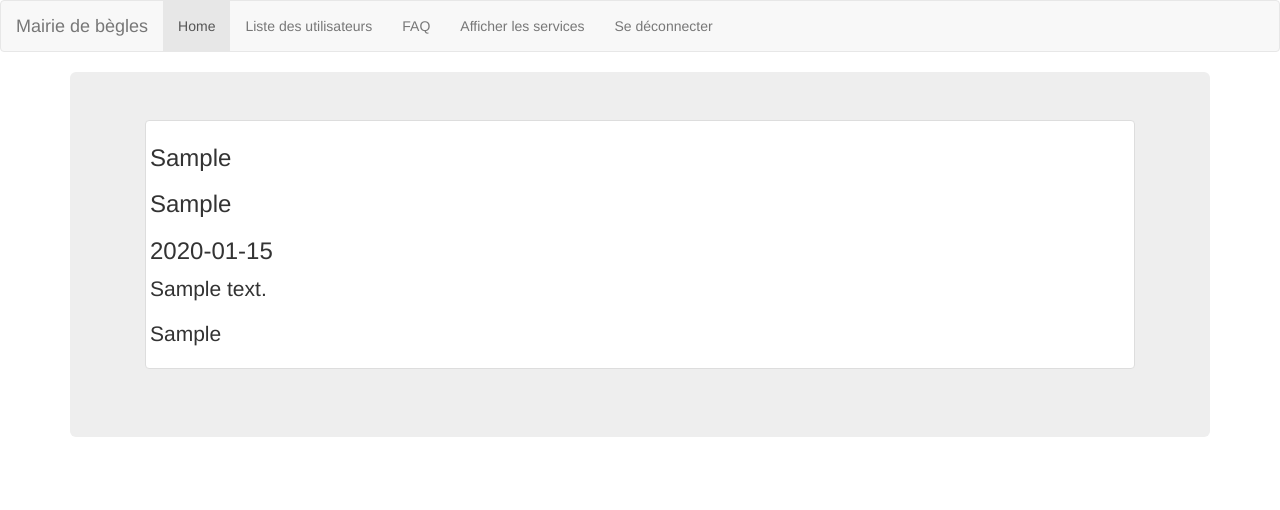
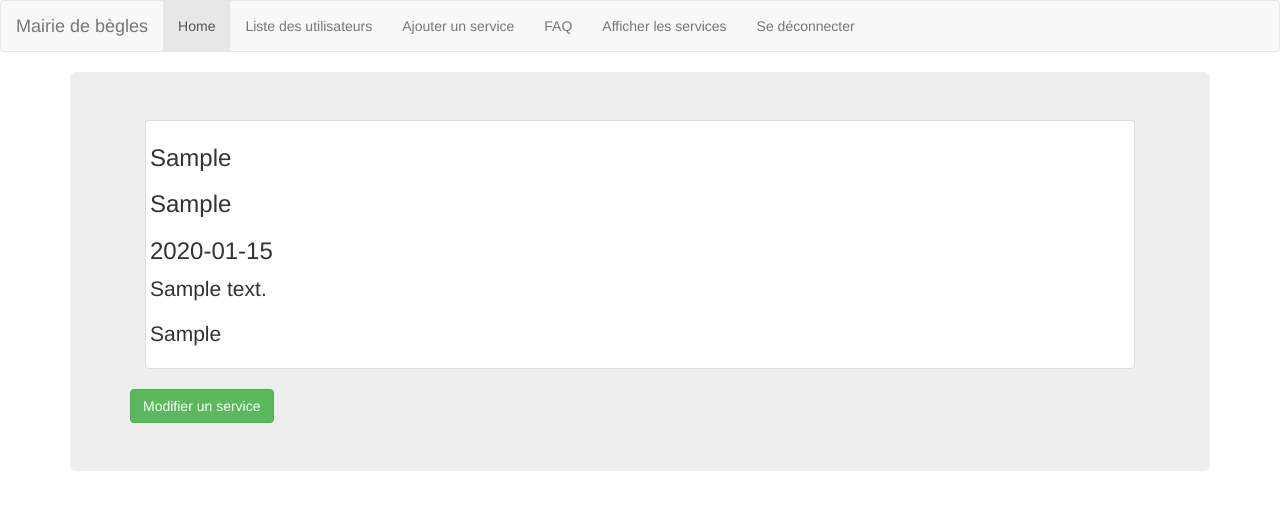
Before and after one commit to michelmassamiri/Simple-web-app, a PHP site: page /projettechnotmpp/site/controller/services.php in a window 1280 px wide. Shown: the top 510 px of the page. Run offline with PHP 8.4, Linux system fonts and the light colour scheme; the visitor is signed in with stand-in values (Sample User, id 1); tables that the repository leaves empty hold one stand-in row (values such as "Sample post").

Commit message:
integrer les capacites admin dans le site

```diff
--- a/site/controller/services.php
+++ b/site/controller/services.php
@@ -1,4 +1,6 @@
 <?php
+
+session_start();
 
 //Call the model
 require('../model/services.php');
--- a/site/model/services.php
+++ b/site/model/services.php
@@ -31,8 +31,7 @@ function add_service($categorie, $auteur, $adresse, $date, $lieu, $contenu){
   	'contenu' => $contenu
   	));
 
-  echo 'Le service a bien été ajouté !';
-
+  return ($req->rowCount() == 1) ? true : false ;
 }
 
 function update_service($data, $id) {
@@ -53,7 +52,7 @@ function update_service($data, $id) {
     }
 
     $vars_imploded = implode("," , $vars);
-    $sql = "UPDATE Services SET {$vars_imploded} WHERE id = {$id}";
+    $sql = "UPDATE PrTec_Services SET {$vars_imploded} WHERE id = {$id}";
 
     $req = $db->prepare($sql);
     $req->execute($sql_array);
--- a/site/view/listServices.php
+++ b/site/view/listServices.php
@@ -13,6 +13,7 @@
         <div class="container">
             <div class="jumbotron">
                 <?php
+
                     foreach ($services as $service){
                         $categorie = $service['categorie'];
                         $lieu = $service['lieu'];
@@ -20,6 +21,7 @@
                         $date_formate = date_format($date, 'Y-m-d');
                         $contenu = $service['contenu'];
                         $auteur = $service['auteur'];
+                        $id = $service['id'];
                         $html = '
                         <div class = container>
                             <div class="row">
@@ -37,6 +39,16 @@
                         ';
 
                         echo $html;
+
+                        if($_SESSION['droit']) {
+                            ?>
+                            <form date-toggle="date-validator" class="form-horizontal" action="../controller/ModifierService.php" method="POST">
+                                <input type="hidden" name="service_id" value= <?php $id ?>/>
+                                <button type="submit" class="btn btn-success">Modifier un service</button>
+                            </form>
+                            <?php
+
+                        }
                     }
                 ?>
             </div>
--- a/site/view/navbar.php
+++ b/site/view/navbar.php
@@ -12,6 +12,7 @@ session_start();
 
 <?php if($_SESSION['droit'] == 1){ ?>
 			<li><a href="<?php echo $path; ?>view/listusers.php">Liste des utilisateurs</a></li>
+            <li><a href="<?php echo $path; ?>view/AjouterService.php">Ajouter un service</a></li>
 <?php } ?>
 
             <li><a href="<?php echo $path; ?>controller/faq.php">FAQ</a></li>
```
